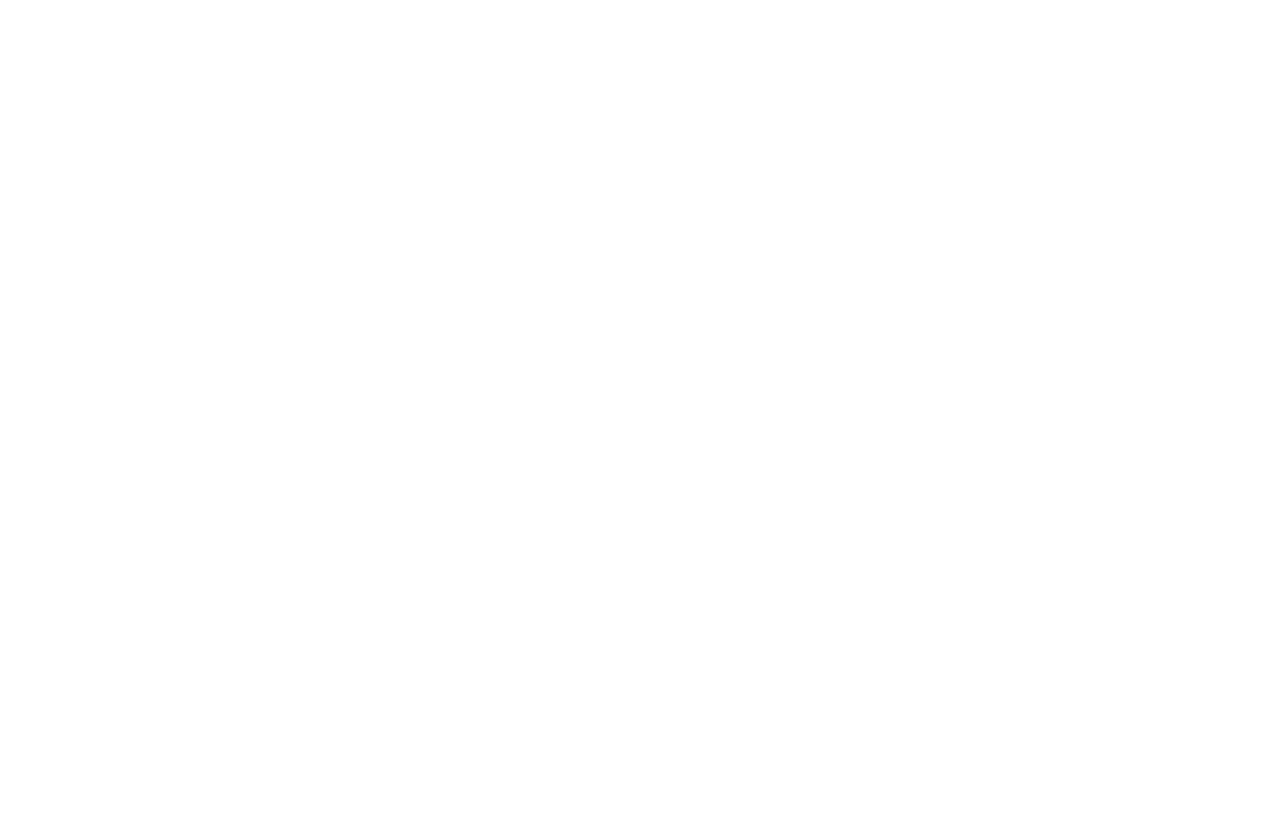
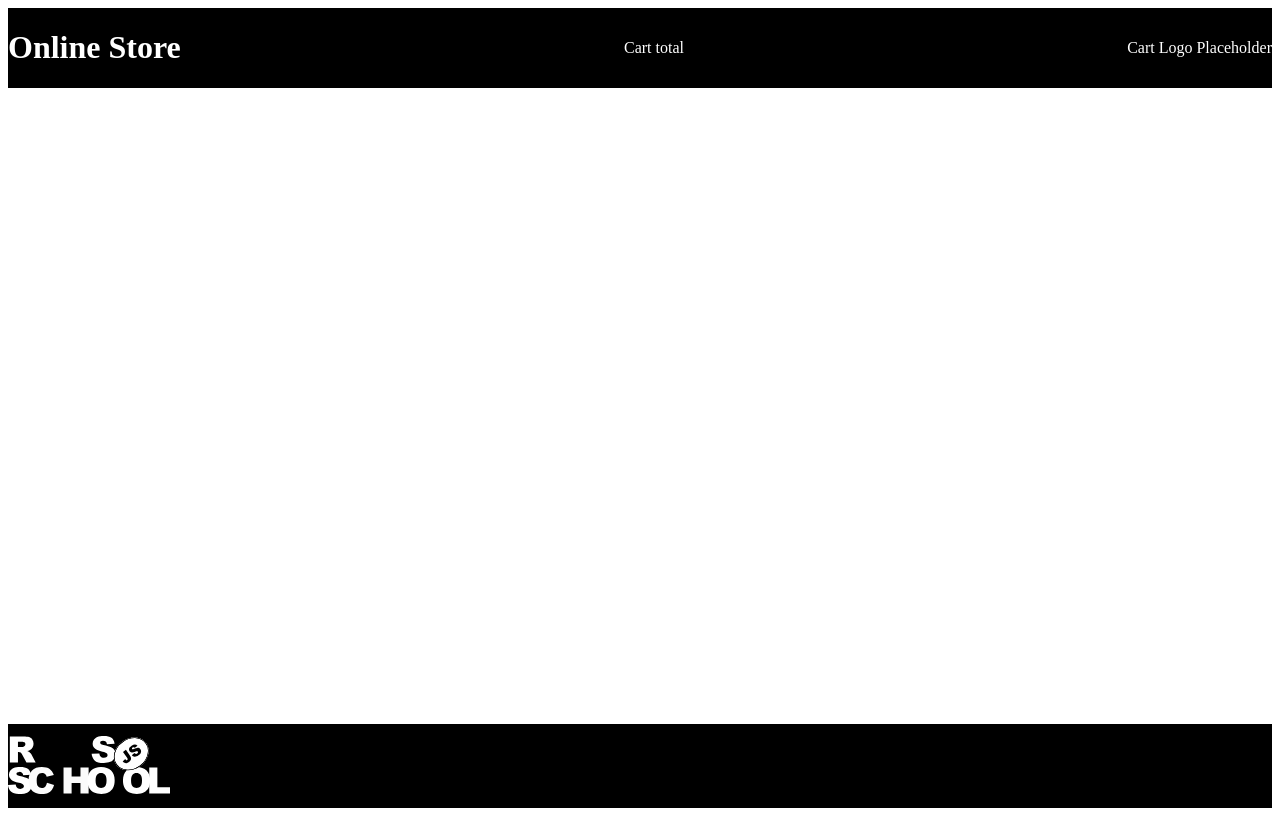
Before and after one commit to Arclett/online-store, a website built with webpack: page src/index.html in a window 1280 px wide. Built offline with nearby package versions, Linux system fonts and the light colour scheme.

Commit message:
feat: add basic layout for main page fix: fixed bug in webpack config

```diff
--- a/src/index.html
+++ b/src/index.html
@@ -6,5 +6,23 @@
         <meta name="viewport" content="width=device-width, initial-scale=1.0" />
         <title>Online Store</title>
     </head>
-    <body></body>
+    <body>
+        <div class="body-wrapper">
+            <header>
+                <div class="header">
+                    <h1>Online Store</h1>
+                    <div class="cart-total">Cart total</div>
+                    <div class="cart-logo">Cart Logo Placeholder</div>
+                </div>
+            </header>
+            <main></main>
+            <footer>
+                <div class="footer">
+                    <div class="credits">
+                        <img class="rss-logo" src="./assets/svg/rs_school_js1.svg" alt="rs school logo" />
+                    </div>
+                </div>
+            </footer>
+        </div>
+    </body>
 </html>
--- /dev/null
+++ b/src/styles/layout/_footer.scss
@@ -0,0 +1,9 @@
+.footer {
+    background-color: black;
+    padding: 10px 0;
+    .credits {
+        .rss-logo {
+            height: 60px;
+        }
+    }
+}
--- /dev/null
+++ b/src/styles/layout/_header.scss
@@ -0,0 +1,7 @@
+.header {
+    display: flex;
+    justify-content: space-between;
+    color: white;
+    background-color: black;
+    align-items: center;
+}
--- /dev/null
+++ b/src/styles/layout/_index.scss
@@ -0,0 +1,6 @@
+.body-wrapper {
+    display: flex;
+    flex-direction: column;
+    justify-content: space-between;
+    min-height: 100vh;
+}
--- a/src/styles/main.scss
+++ b/src/styles/main.scss
@@ -1,2 +1,10 @@
+//abstracts
+
 @import "./abstracts/mixins";
 @import "./abstracts/variables";
+
+//layout
+
+@import "./layout/index";
+@import "./layout/footer";
+@import "./layout/header";
```
